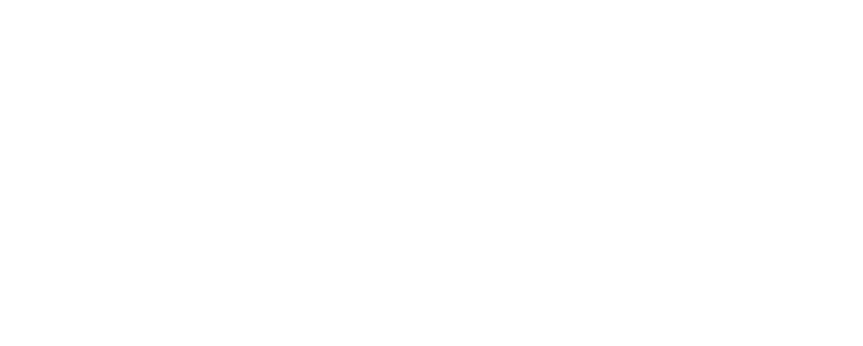
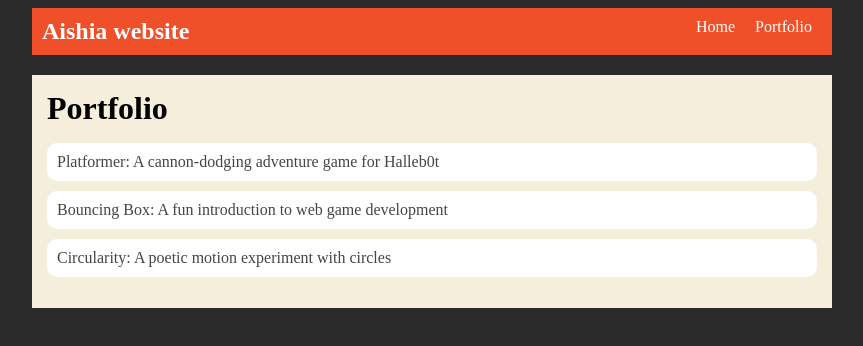
Before and after one commit to Ash-0-0/Ash-0-0.github.io, a plain HTML site: page portfolio.html in a window 1280 px wide. Shown: the whole page, without its empty margins (208-1071 px from the left). Drawn offline with Linux system fonts and the light colour scheme.

Commit message:
add portfolio page to website

```diff
--- a/portfolio.html
+++ b/portfolio.html
@@ -0,0 +1,42 @@
+<!DOCTYPE html>
+<html>
+  <head>
+    <title> My Awesome Website</title>
+     <link rel="stylesheet" href="style.css" />
+  </head>
+
+  <body>
+    <!-- All content goes here -->
+    <div id="all-contents">
+       <nav>
+<h1>Aishia website</h1>
+  <ul id="nav-ul">
+    <li class="nav-li">
+      <a href="index.html">Home</a>
+    </li>
+    <li class="nav-li">
+      <a href="portfolio.html">Portfolio</a>
+
+    </li>
+  </ul>
+  </nav>
+
+  <main>
+  <div class="content">
+    <h1>Portfolio</h1>
+    <ul id="portfolio">
+<li>
+  <a href="fsd-projects/platformer/">Platformer: A cannon-dodging adventure game for Halleb0t</a>
+</li>
+<li>
+  <a href="fsd-projects/bouncing-box/">Bouncing Box: A fun introduction to web game development</a>
+</li>
+<li>
+  <a href="fsd-projects/circularity/">Circularity: A poetic motion experiment with circles</a>
+</li>
+    </ul>
+  </div>
+  </main>
+    </div>
+  </body>
+</html>
--- a/style.css
+++ b/style.css
@@ -80,3 +80,28 @@ main {
 h2, h3 {
     margin: 0px;
 }
+/* Portfolio styles */
+.content h1 {
+  color: black;
+}
+
+#portfolio {
+  list-style-type: none;
+  padding-left: 0;
+}
+
+#portfolio li {
+  background: #fff;
+  padding: 10px;
+  border-radius: 10px;
+  margin-bottom: 10px;
+}
+
+#portfolio li:hover {
+  background: #eee;
+}
+
+#portfolio a {
+  text-decoration: none;
+  color: #454545;
+}
```
